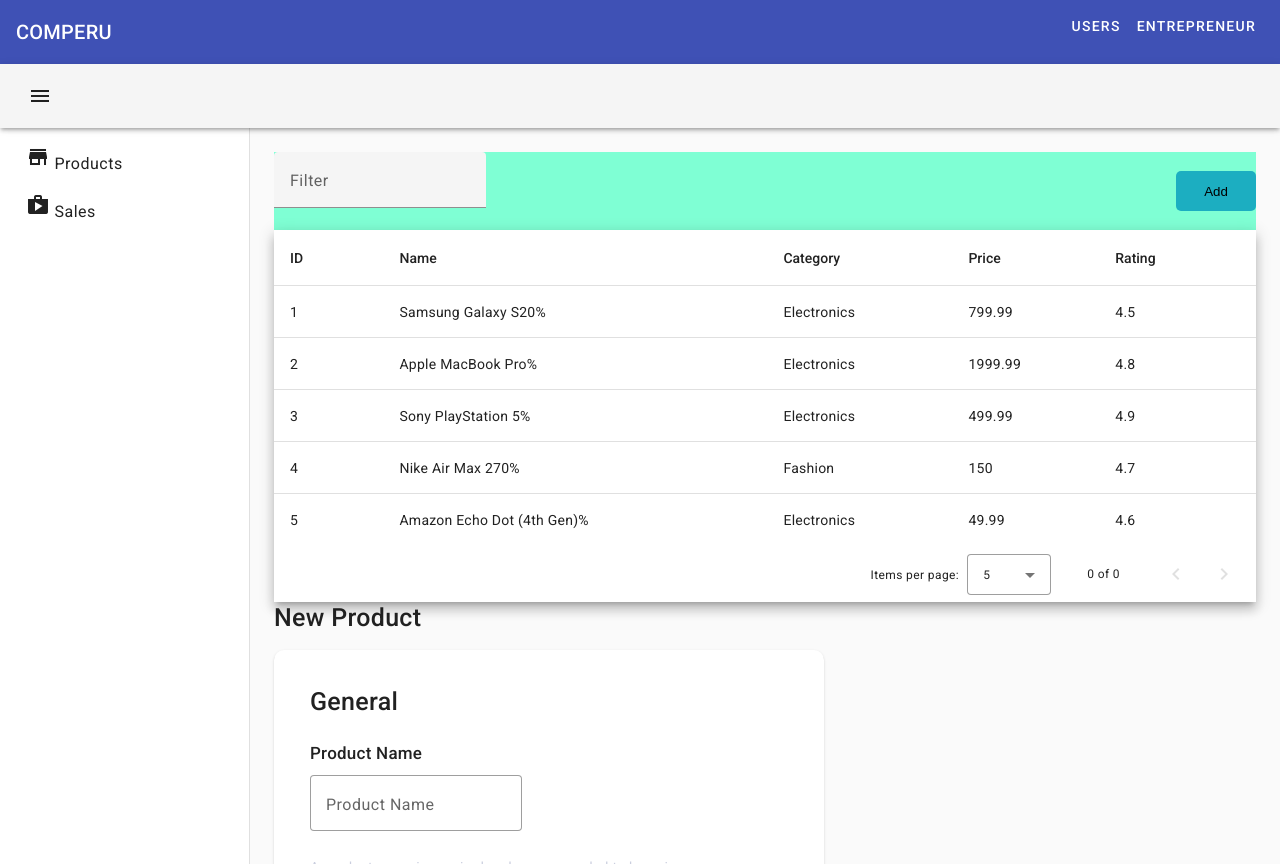
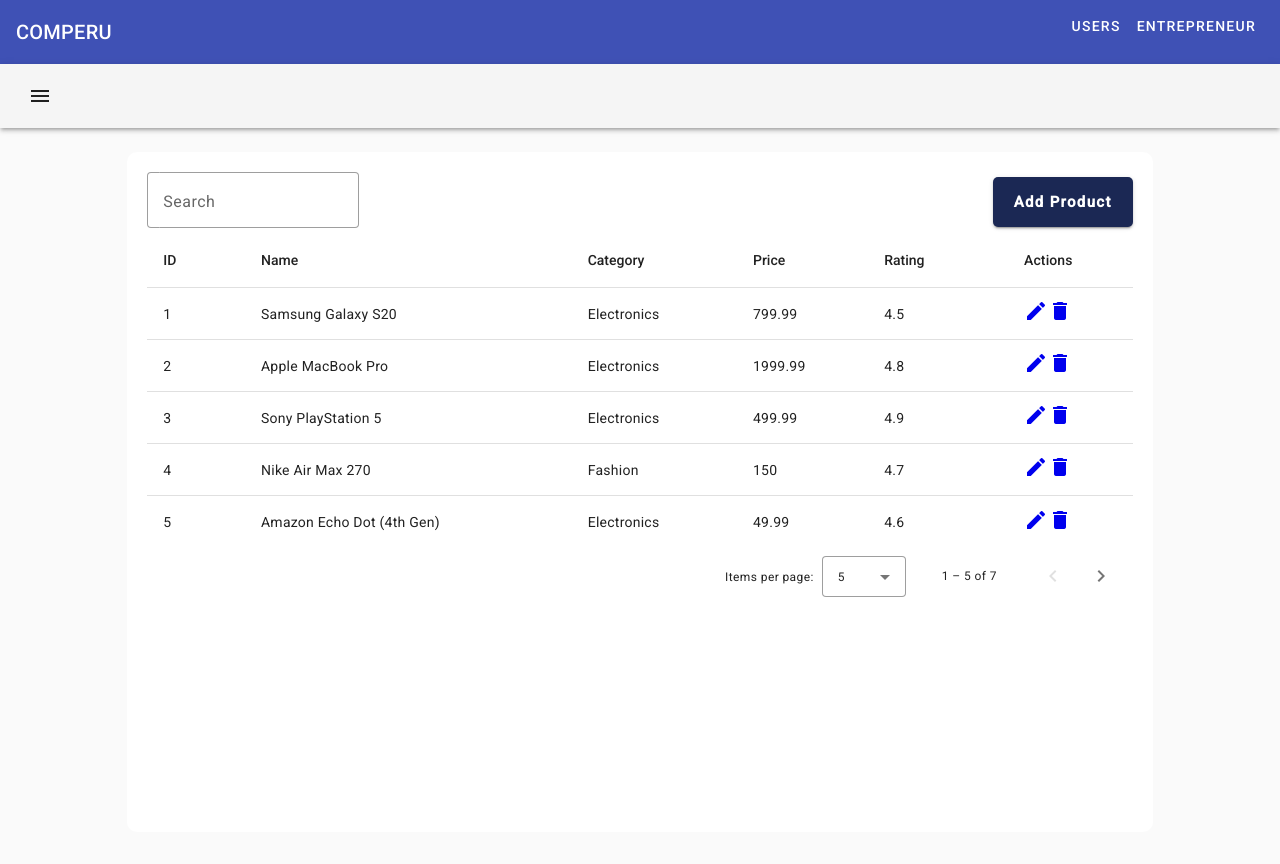
Before and after one commit to SI729-2401-WS51-Grupo-1/ComPeru-Frontend, an Angular app: page /entrepreneur/products in a window 1280 px wide. Built offline with nearby package versions, Linux system fonts and the light colour scheme; data requests are answered from the project's data file.

Commit message:
feat: Aggregate functionality Crud for products in admin

```diff
--- a/src/app/admin-products/components/create-and-edit-product/create-and-edit-product.component.css
+++ b/src/app/admin-products/components/create-and-edit-product/create-and-edit-product.component.css
@@ -1,3 +1,36 @@
+.header-container{
+  display: flex;
+  justify-content: space-between;
+  background-color: blueviolet;
+  align-items: center;
+}
+.header-container-buttons{
+  display: flex;
+  justify-content: space-around;
+  width: 250px;
+
+}
+.header-button{
+border: none;
+  background-color: #1B84FF;
+  color: white;
+}
+.header-button-update{
+  background-color: #1CAEC1;
+  color: white;
+}
+.header-button-cancel{
+  background-color: #B9B9B9;
+  color: white;
+}
+.form-section{
+  background-color: cornflowerblue;
+  display: grid;
+  grid-template-columns: 1fr; /* Una columna por defecto en dispositivos móviles */
+  gap: 20px;
+  grid-auto-flow: row;
+}
+
 .card-general{
   height: 450px;
   min-width: 450px;
--- a/src/app/admin-products/components/create-and-edit-product/create-and-edit-product.component.html
+++ b/src/app/admin-products/components/create-and-edit-product/create-and-edit-product.component.html
@@ -1,6 +1,29 @@
+<div class="sec-form">
+ <form (submit)="onSubmit()" #productForm='ngForm' class="form-row ">
+   <div class="form-section">
+     <div class="header-container">
        <h2 class="title">{{ editMode ? 'Edit Product' : 'New Product' }}</h2>
-<div class="form-section">
- <form (submit)="onSubmit()" #studentForm='ngForm' class="form-row">
+
+       @if (editMode){
+         <div class="header-container-buttons">
+           <button mat-raised-button class="header-button-update">Update</button>
+           <button mat-raised-button class="header-button-cancel" (click)="onCancel()">Cancel</button>
+         </div>
+
+
+       } @else {
+         <div class="header-container-buttons">
+           <button mat-raised-button class="header-button">Add Product</button>
+           <button mat-raised-button class="header-button-cancel" (click)="onCancel()">Cancel</button>
+         </div>
+
+
+       }
+
+     </div>
+
+
+
      <mat-card class="card-general">
        <mat-card-header>
          <mat-card-title>General</mat-card-title>
@@ -11,7 +34,7 @@
            <p>
              <mat-form-field appearance="outline">
                <mat-label>Product Name</mat-label>
-             <input matInput placeholder="Product Name">
+               <input matInput placeholder="Product Name" required [(ngModel)]="product.name" [ngModelOptions]="{standalone: true}">
              </mat-form-field>
            </p>
            <p class="text-under">A product name is required and recommended to be unique. </p>
@@ -21,7 +44,7 @@
            <p class="subcontainer-title">Description</p>
            <mat-form-field class="description-text-area" appearance="outline">
              <mat-label>Type your text here...</mat-label>
-          <textarea matInput></textarea>
+             <textarea matInput [(ngModel)]="product.description" [ngModelOptions]="{standalone: true}"></textarea>
            </mat-form-field>
            <p class="text-under">Set a description to the product for better visibility.</p>
          </div>
@@ -40,7 +63,7 @@
            <p>
              <mat-form-field appearance="outline">
                <mat-label>Product Price</mat-label>
-             <input matInput placeholder="Product Price">
+               <input matInput placeholder="Product Price" required [(ngModel)]="product.price" [ngModelOptions]="{standalone: true}">
              </mat-form-field>
            </p>
          </div>
@@ -58,9 +81,9 @@
            <p>
              <mat-form-field appearance="outline">
                <mat-label>Select</mat-label>
-             <mat-select>
-               <mat-option value="published">Published</mat-option>
-               <mat-option value="inactive">Inactive</mat-option>
+               <mat-select [(ngModel)]="product.availability" [ngModelOptions]="{standalone: true}">
+                 <mat-option value="true">Published</mat-option>
+                 <mat-option value="false">Inactive</mat-option>
                </mat-select>
              </mat-form-field>
            </p>
@@ -80,7 +103,7 @@
            <p>
              <mat-form-field appearance="outline">
                <mat-label>Select</mat-label>
-             <mat-select>
+               <mat-select [(ngModel)]="product.category" [ngModelOptions]="{standalone: true}">
                  <mat-option value="Computer">Computer</mat-option>
                  <mat-option value="Cellphone">Cellphone</mat-option>
                  <mat-option value="Computer">Headphones</mat-option>
@@ -98,7 +121,7 @@
            <p>
              <mat-form-field appearance="outline">
                <mat-label>Product Brand</mat-label>
-             <input matInput placeholder="Write the Brand">
+               <input matInput placeholder="Write the Brand" required [(ngModel)]="product.brand" [ngModelOptions]="{standalone: true}">
              </mat-form-field>
            </p>
            <p class="text-under">Select the brand for a more optimal publication </p>
@@ -108,7 +131,7 @@
            <p>
              <mat-form-field appearance="outline">
                <mat-label>Model Number</mat-label>
-             <input matInput placeholder="Model Number">
+               <input matInput placeholder="Model Number" required [(ngModel)]="product.modelNumber" [ngModelOptions]="{standalone: true}">
              </mat-form-field>
            </p>
          </div>
@@ -117,7 +140,7 @@
            <p>
              <mat-form-field appearance="outline">
                <mat-label>Manufacture Number</mat-label>
-             <input matInput placeholder="MPN">
+               <input matInput placeholder="MPN" required [(ngModel)]="product.manufacturer"[ngModelOptions]="{standalone: true}">
              </mat-form-field>
            </p>
          </div>
@@ -125,7 +148,7 @@
 
      </mat-card>
 
-
+   </div>
 
 
 
--- a/src/app/admin-products/components/create-and-edit-product/create-and-edit-product.component.ts
+++ b/src/app/admin-products/components/create-and-edit-product/create-and-edit-product.component.ts
@@ -18,6 +18,7 @@ import {MatSelectModule} from "@angular/material/select";
 export class CreateAndEditProductComponent {
 @Input() product: Product;
 @Input() editMode=false;
+@Input() visible = false;
 @Output() productAdded = new EventEmitter<Product>();
 @Output() productUpdated = new EventEmitter<Product>();
 @Output() editCanceled = new EventEmitter();
@@ -30,12 +31,16 @@ constructor() {
   private resetEditState() {
     this.product = {} as Product;
     this.editMode = false;
+    this.visible=false;
     this.productForm.resetForm();
   }
   onSubmit() {
+  console.log("antes de enviar el form");
     if (this.productForm.form.valid) {
+      console.log("soy el formulario y me envie")
       let emitter = this.editMode ? this.productUpdated : this.productAdded;
       emitter.emit(this.product);
+      console.log("Este es el product",this.product)
       this.resetEditState();
     }
   }
--- a/src/app/admin-products/pages/products-management/products-management.component.css
+++ b/src/app/admin-products/pages/products-management/products-management.component.css
@@ -26,13 +26,30 @@
   display: flex;
   justify-content: space-between;
   align-items: center;
-  background-color: aquamarine;
 }
 .table-header button{
-  height: 40px;
-  width: 80px;
+  height: 50px;
+  width: 140px;
   border-radius: 5px;
   border: none;
-  background-color: #1CAEC1;
+  background-color: #1B2854;
+color: white;
+  font-size: 15px;
+  font-weight: 600;
+}
+.table-header-search{
+padding: 0;
+  margin: 0;
+  height: 60px;
 
 }
+
+.management-container{
+  background-color: white;
+  border-radius: 10px;
+  height: 80vh;
+  padding: 20px;
+  min-width: 600px;
+  max-width: 80%;
+  margin: 0 auto;
+}
--- a/src/app/admin-products/pages/products-management/products-management.component.html
+++ b/src/app/admin-products/pages/products-management/products-management.component.html
@@ -9,18 +9,22 @@
       <button class="card-button" mat-flat-button> Aggregate </button>
     </mat-card-actions>
   </mat-card>
-} @else {
+} @else if(dataSource && !isVisibleCard && !isEditMode){
+
+
   <!-- If product list exist -->
-<div class="table-header">
-  <mat-form-field >
-    <mat-label>Filter</mat-label>
-    <input matInput (keyup)="applyFilter($event)" placeholder="Ex. Mia" #input>
-  </mat-form-field>
 
-  <button> Add </button>
-</div>
+  <div class="management-container">
+  <div class="table-header">
+    <mat-form-field appearance="outline" class="table-header-search">
+      <mat-label>Search</mat-label>
+      <input matInput class="custom-input" (keyup)="applyFilter($event)" placeholder="Search" #input>
+    </mat-form-field>
 
-  <div class="mat-elevation-z8">
+    <button (click)="addProduct()" mat-raised-button> Add Product</button>
+  </div>
+
+  <div >
     <table mat-table [dataSource]="dataSource" matSort>
 
       <!-- ID Column -->
@@ -32,7 +36,7 @@
       <!-- Progress Column -->
       <ng-container matColumnDef="name">
         <th mat-header-cell *matHeaderCellDef mat-sort-header> Name </th>
-        <td mat-cell *matCellDef="let row"> {{row.name}}% </td>
+        <td mat-cell *matCellDef="let row"> {{row.name}} </td>
       </ng-container>
 
       <!-- Name Column -->
@@ -52,6 +56,14 @@
         <td mat-cell *matCellDef="let row"> {{row.rating}} </td>
       </ng-container>
 
+      <ng-container matColumnDef="actions">
+        <th *matHeaderCellDef mat-header-cell> Actions</th>
+        <td *matCellDef="let element" mat-cell>
+          <a (click)="onEditItem(element)" href="javascript:void(0)"><mat-icon>edit</mat-icon></a>
+          <a (click)="onDeleteItem(element)" href="javascript:void(0)"><mat-icon>delete</mat-icon></a>
+        </td>
+      </ng-container>
+
       <tr mat-header-row *matHeaderRowDef="displayedColumns"></tr>
       <tr mat-row *matRowDef="let row; columns: displayedColumns"></tr>
 
@@ -64,12 +76,16 @@
     <mat-paginator [pageSizeOptions]="[5, 10, 25, 100]" aria-label="Select page of users"></mat-paginator>
   </div>
 
+
+</div>
+
+
+} @else {
+  <app-create-and-edit-product (editCanceled)="onCancelEdit()"
+                               (productAdded)="onProductAdded($event)"
+                               (productUpdated)="onProductUpdated($event)"
+                               [editMode] = "isEditMode"
+                               [visible]="isVisibleCard"
+                               [product]="productData"/>
 }
-
-<app-create-and-edit-product (editCanceled)="onCancelEdit()"
-                             (productAdded)="onStudentAdded($event)"
-                             (productUpdated)="onStudentUpdated($event)"
-                             [editMode] = "isEditMode"
-                             [product]="productData"/>
-
 <br>
--- a/src/app/admin-products/pages/products-management/products-management.component.ts
+++ b/src/app/admin-products/pages/products-management/products-management.component.ts
@@ -29,29 +29,38 @@ import {
 export class ProductsManagementComponent implements OnInit, AfterViewInit  {
 productData: Product;
 dataSource!:MatTableDataSource<any>;
-displayedColumns: string[] = ['id','name','category','price','rating' ]
+displayedColumns: string[] = ['id','name','category','price','rating','actions' ]
   isEditMode: boolean;
+isVisibleCard:boolean;
 
 
   @ViewChild(MatPaginator, { static: false}) paginator!: MatPaginator;
   @ViewChild(MatSort, { static: false}) sort!: MatSort;
 constructor(private productService:ProductsService) {
   this.productData={} as Product;
-  this.dataSource=new MatTableDataSource<any>();
+  this.dataSource = new MatTableDataSource<any>();
   this.isEditMode=false;
+  this.isVisibleCard=false;
 }
   private resetEditState(): void {
     this.isEditMode = false;
+    this.isVisibleCard=false;
     this.productData = {} as Product;
   }
 //CRUD ACTIOS
   private getAllProducts(){
   this.productService.getAll().subscribe((response:any)=>{
-    this.dataSource=response;
+    this.dataSource.data=response;
   })
   };
 
   private createProduct(){
+
+
+    // // Asignar un valor de rating por defecto (por ejemplo, 0)
+
+console.log(this.productData);
+console.log(this.dataSource);
     this.productService.create(this.productData).subscribe((response:any)=>{
       this.dataSource.data.push({...response});
       this.dataSource.data = this.dataSource.data.map((product: Product)=>{return product;});
@@ -86,6 +95,11 @@ constructor(private productService:ProductsService) {
   }
 
   //UI Events
+
+  addProduct(){
+    this.isVisibleCard=true;
+    this.isEditMode=false;
+  }
   onDeleteItem(element: Product) {
     this.deleteProduct(element.id);
   }
@@ -95,13 +109,14 @@ constructor(private productService:ProductsService) {
     this.getAllProducts();
   }
 
-  onStudentAdded(element: Product) {
+  onProductAdded(element: Product) {
     this.productData = element;
+    console.log("Soy el producto recibido",typeof  this.productData, this.productData);
     this.createProduct();
     this.resetEditState();
   }
 
-  onStudentUpdated(element: Product) {
+  onProductUpdated(element: Product) {
     this.productData = element;
     this.updateProduct();
     this.resetEditState();
--- a/src/app/public/pages/entrepreneur-page/entrepreneur-page.component.html
+++ b/src/app/public/pages/entrepreneur-page/entrepreneur-page.component.html
@@ -5,7 +5,7 @@
 </mat-toolbar>
 <!--[opened]="sideNavOpen"-->
 <mat-sidenav-container>
-  <mat-sidenav  opened mode="side" [style.width]="'250px'">
+  <mat-sidenav  [opened]="sideNavOpen" mode="side" [style.width]="'250px'">
     <mat-nav-list>
       <a mat-list-item [routerLink]="'products'"  class="sidenav-container-text">
         <mat-icon >store</mat-icon>
--- a/src/server/db.json
+++ b/src/server/db.json
@@ -1,7 +1,7 @@
 {
   "products": [
     {
-      "id": 1,
+      "id": "1",
       "name": "Samsung Galaxy S20",
       "description": "Powerful smartphone with advanced camera features",
       "category": "Electronics",
@@ -14,7 +14,7 @@
       "rating": 4.5
     },
     {
-      "id": 2,
+      "id": "2",
       "name": "Apple MacBook Pro",
       "description": "High-performance laptop for professional use",
       "category": "Electronics",
@@ -27,7 +27,7 @@
       "rating": 4.8
     },
     {
-      "id": 3,
+      "id": "3",
       "name": "Sony PlayStation 5",
       "description": "Next-generation gaming console with cutting-edge features",
       "category": "Electronics",
@@ -40,20 +40,20 @@
       "rating": 4.9
     },
     {
-      "id": 4,
+      "id": "4",
       "name": "Nike Air Max 270",
       "description": "Stylish and comfortable athletic shoes for running",
       "category": "Fashion",
       "brand": "Nike",
       "modelNumber": "AH8050-002",
       "manufacturer": "Nike, Inc.",
-      "price": 150.00,
+      "price": 150,
       "imageUrl": "https://example.com/nike-air-max-270.jpg",
       "availability": true,
       "rating": 4.7
     },
     {
-      "id": 5,
+      "id": "5",
       "name": "Amazon Echo Dot (4th Gen)",
       "description": "Smart speaker with Alexa, perfect for any room",
       "category": "Electronics",
@@ -64,6 +64,12 @@
       "imageUrl": "https://example.com/amazon-echo-dot.jpg",
       "availability": true,
       "rating": 4.6
+    },
+    {
+      "id": "9e45"
+    },
+    {
+      "id": "a973"
     }
   ]
 }
```
Lines whose indentation alone changed are shown as unchanged.
